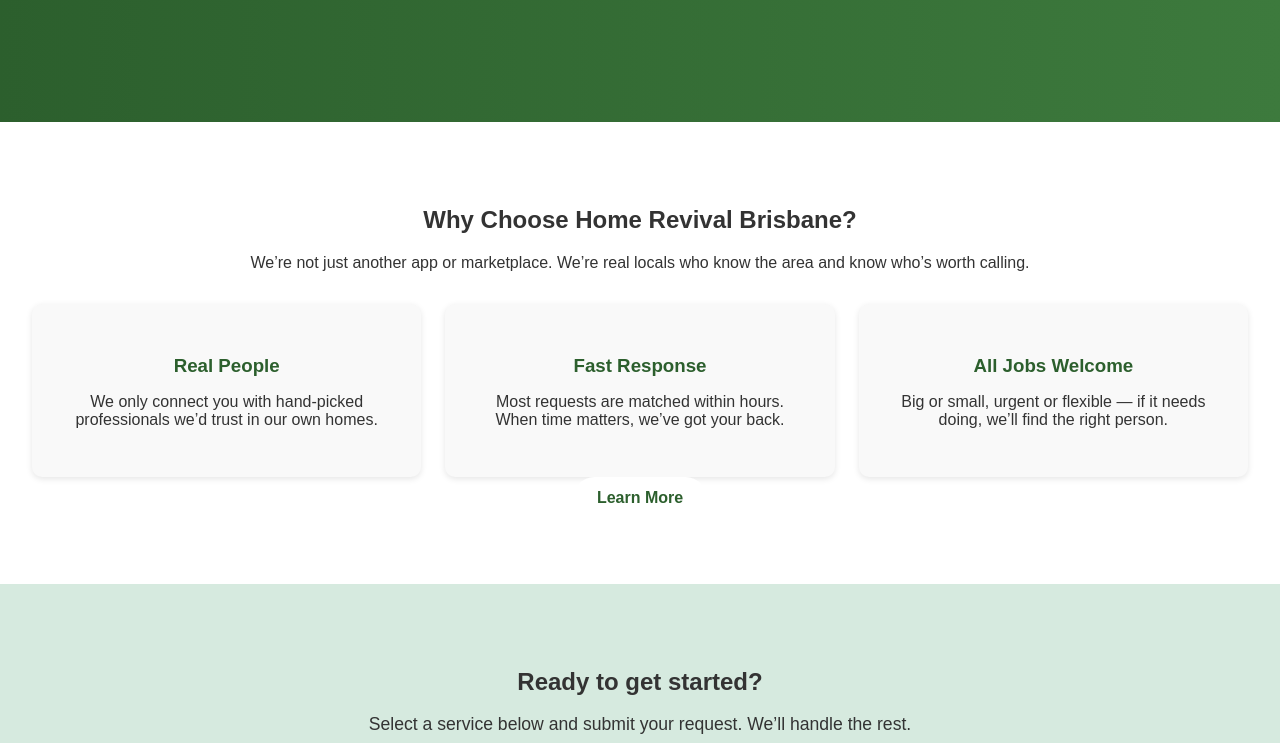
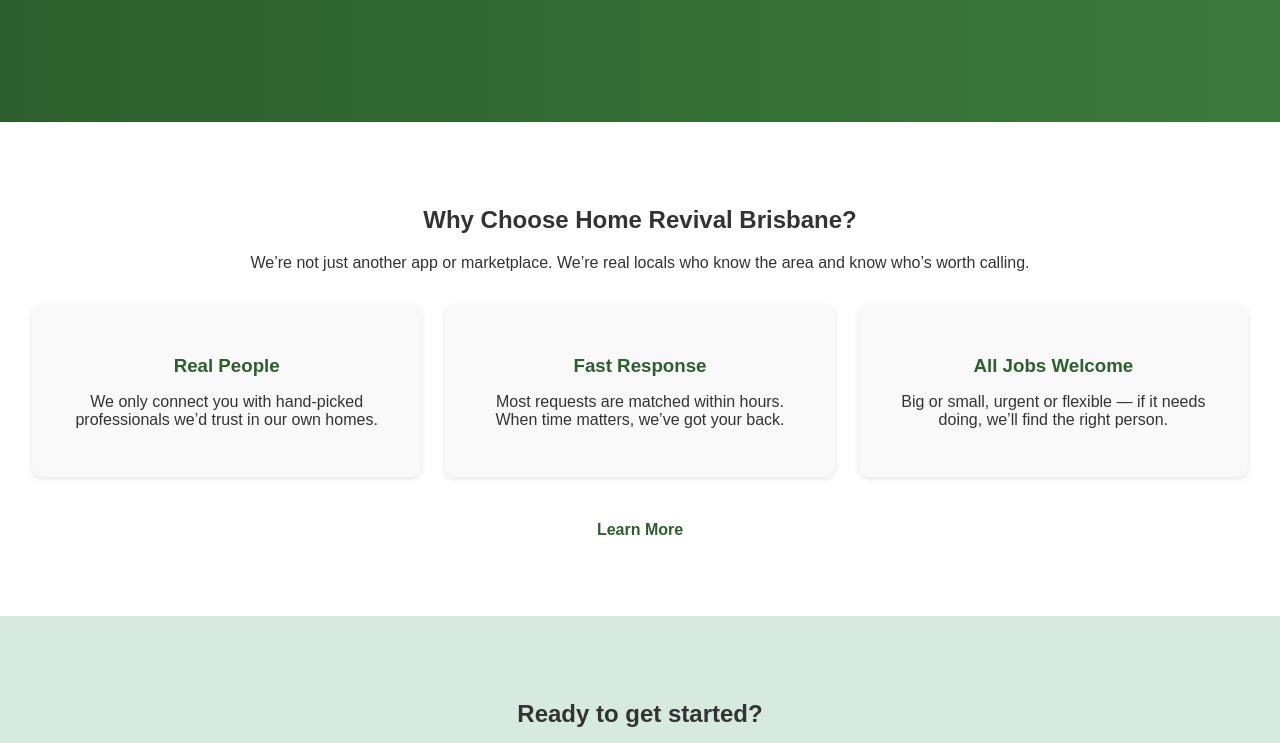
Before and after one commit to homerevivalbrisbane/HomeRevivalBrisbane, a plain HTML site: page index.html in a window 1280 px wide. Shown: the part 337-1080 px from the top of the page. Drawn offline with Linux system fonts and the light colour scheme; a script that the page names is missing.

Commit message:
Update style.css

```diff
--- a/style.css
+++ b/style.css
@@ -358,3 +358,7 @@ small.form-info {
   margin-bottom: 2em;
   font-size: 1.1em;
 }
+.story-btn {
+  margin-top: 2em;
+  display: inline-block;
+}
```
